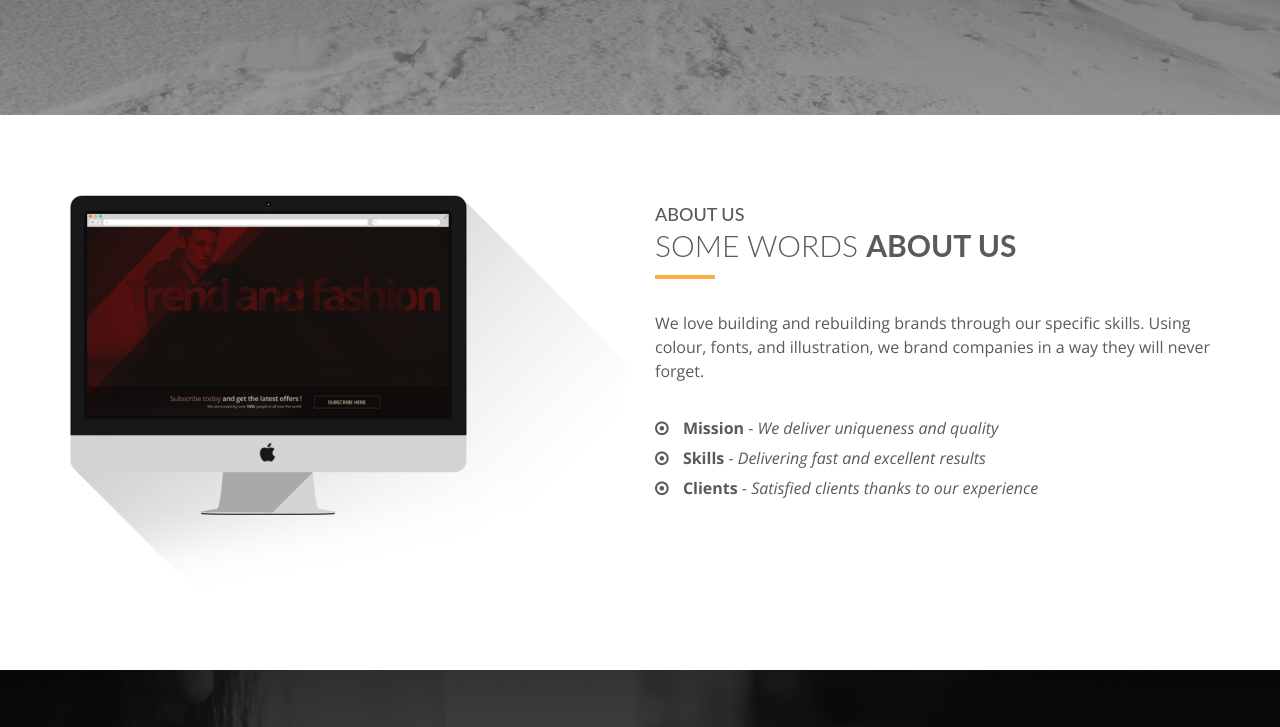
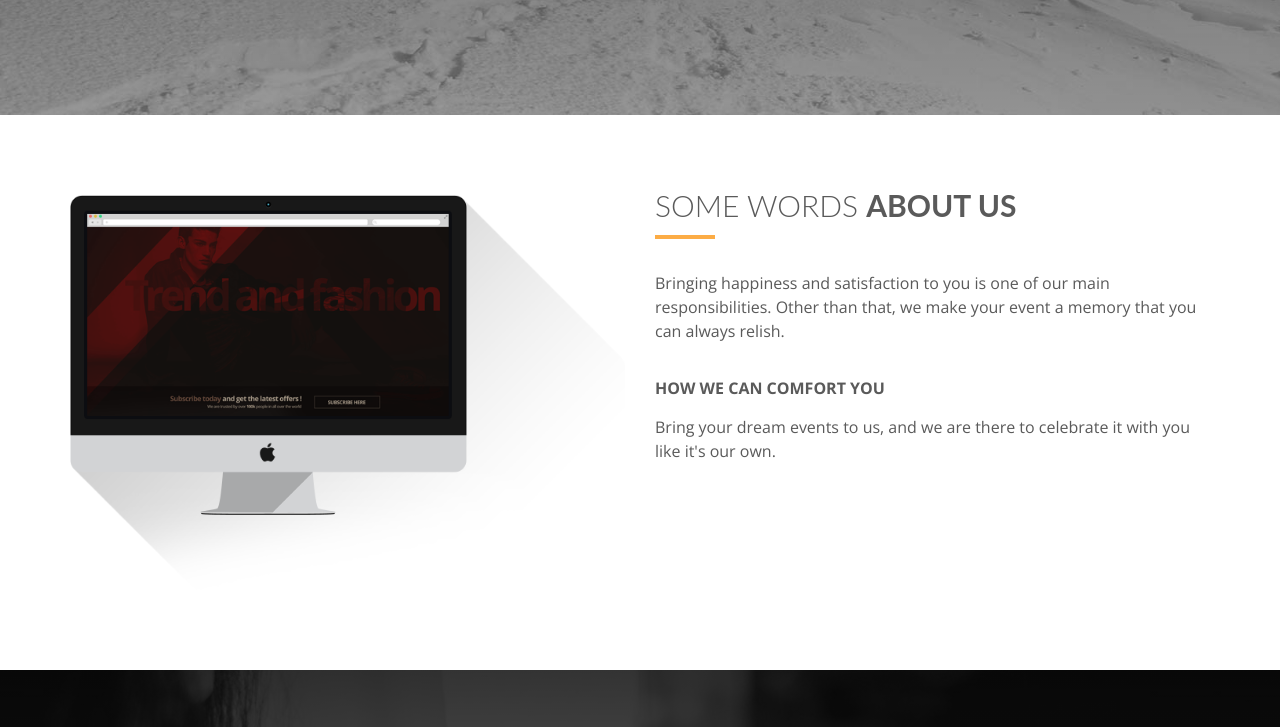
Before and after one commit to srushtiloka/srushtiloka.github.io, a plain HTML site: page index.html in a window 1280 px wide. Shown: the part 635-1362 px from the top of the page. Drawn offline with nearby package versions, Linux system fonts and the light colour scheme.

Commit message:
Update index.html

```diff
--- a/index.html
+++ b/index.html
@@ -79,7 +79,7 @@
     <div id="tf-home" class="text-center">
         <div class="overlay">
             <div class="content">
-                <h1>Welcome on <strong><span class="color">Srushti Loka!</span></strong></h1>
+                <h1>Welcome on <strong><span class="color">Srushti Loka</span></strong></h1>
                 <p class="lead">Fabricating your<strong> Dreams</strong> to <strong>Blissful Memories.</strong></p>
                 <a href="#tf-about" class="fa fa-angle-down page-scroll"></a>
             </div>
@@ -96,24 +96,15 @@
                 <div class="col-md-6">
                     <div class="about-text">
                         <div class="section-title">
-                            <h4>About us</h4>
                             <h2>Some words <strong>about us</strong></h2>
                             <hr>
                             <div class="clearfix"></div>
                         </div>
-                        <p class="intro">We love building and rebuilding brands through our  specific skills. Using colour, fonts, and illustration, we brand companies in a way they will never forget.</p>
+                        <p class="intro">Bringing happiness and satisfaction to you is one of our main responsibilities. Other than that, we make your event a memory that you can always relish. </p>
                         <ul class="about-list">
                             <li>
-                                <span class="fa fa-dot-circle-o"></span>
-                                <strong>Mission</strong> - <em>We deliver uniqueness and quality</em>
-                            </li>
-                            <li>
-                                <span class="fa fa-dot-circle-o"></span>
-                                <strong>Skills</strong> - <em>Delivering fast and excellent results</em>
-                            </li>
-                            <li>
-                                <span class="fa fa-dot-circle-o"></span>
-                                <strong>Clients</strong> - <em>Satisfied clients thanks to our experience</em>
+                                <strong>HOW WE CAN COMFORT YOU</strong>
+                                <p class="intro">Bring your dream events to us, and we are there to celebrate it with you like it's our own. </p>
                             </li>
                         </ul>
                     </div>
```
